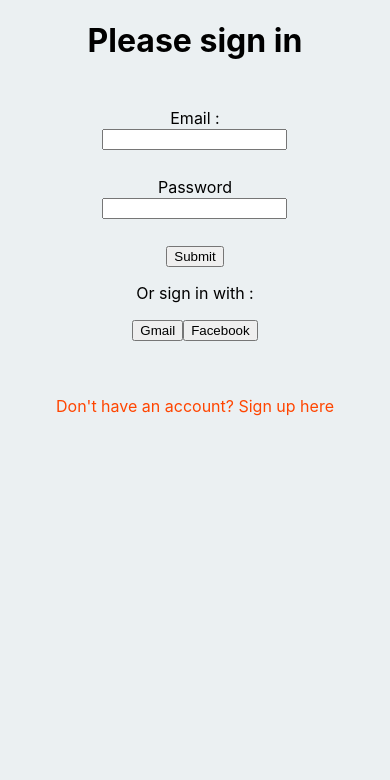
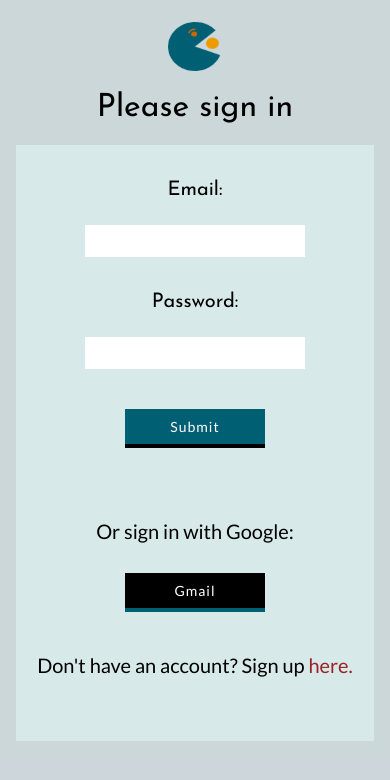
Before and after one commit to nizoom/foodnearme, a Next.js app: page /signin in a window 390 px wide. Shown: the top 780 px of the page. Built offline with nearby package versions, Linux system fonts and the light colour scheme; no server answers.

Commit message:
mobile layout for signin page

```diff
--- a/pages/landingpage.css
+++ b/pages/landingpage.css
@@ -148,7 +148,7 @@
 
     .donutdish-wrapper{
         margin-top: 70px;
-        margin-right: -60px;
+        margin-right: -90px;
         transform: rotate(20deg);
     }
     .welcome-msg{
@@ -198,7 +198,7 @@
     }
     .donutdish-wrapper{
         margin-top: 50px;
-        margin-right: -70px;
+
     }
 
     .login-out-btn-wrapper{
--- a/pages/signin.css
+++ b/pages/signin.css
@@ -1,5 +1,23 @@
+@import url('https://fonts.googleapis.com/css2?family=Josefin+Sans:wght@100;300;400&family=Lato:wght@100;300;400&display=swap');
+
+.logo-wrapper-login{
+    width: 100%;
+    padding: 22px;
+    display: flex;
+    justify-content: center;
+}
+.logo-login{
+   transform: rotate(-3deg);
+    width: 54px;
+    height: 48px;
+}
+
 .signin-page-wrapper{
     text-align: center;
+    background-color:rgb(32, 73, 85, .15);
+    margin: 0;
+    height: 100vh;
+    width: 100%;
 }
 
 
@@ -8,17 +26,89 @@
     flex-direction: column;
     justify-content: center;
     align-items: center;
+    background-color: #D8E9EA;
+    width: 92%;
+    margin: auto;
+
+
+
+}
+.instructional-header{
+    font-family: 'Josefin Sans', sans-serif;
+    font-weight: 400;
+    margin-top: 0;
+}
+
+.group{
+  margin: 10px;
+  display: flex;
+  flex-direction: column;
+}
+
+.label{
+    font-family: 'Josefin Sans', sans-serif;
+    font-size: 20px;
+    margin: 25px 0 25px 0;
 
 }
 
-.group{
-    margin: 10%;
+.signin-inputs{
+    height: 32px;
+    width: 220px;
+    border: none;
 }
 
 form{
-    margin-bottom: 10%;
+
+}
+.signin-submit{
+    background-color: #005F73;
+    color: white;
+    font-family: 'Lato', sans-serif;
+    width: 140px;
+    height: 35px;
+    margin: 30px;
+    font-size: 14px;
+    font-weight: 400;
+    letter-spacing: 1px;
+    border: none;
+    box-shadow: 0px 4px 0px black;
 }
 
-a{
-    color: orangered;
+.instructional-p{
+    font-family: 'Lato', sans-serif;
+    font-size: 20px;
+    margin: 45px 0 0 0;
+
+
 }
+
+.gmail-section{
+
+}
+
+.gmail-btn{
+    border: none;
+    background-color: black;
+    color: white;
+    font-family: 'Lato', sans-serif;
+    width: 140px;
+    height: 35px;
+    margin-top: 30px;
+    margin-bottom: 45px;
+    font-size: 14px;
+    font-weight: 400;
+    letter-spacing: 1px;
+    box-shadow: 0px 4px 0px #005F73;
+}
+.create-account-p{
+    margin:0;
+   font-family: 'Lato', sans-serif;
+   font-size: 20px;
+   padding-bottom: 20%;
+}
+
+.create-account-p span {
+    color: #9B2226;
+
+}
--- a/pages/signin.js
+++ b/pages/signin.js
@@ -3,6 +3,8 @@
 import Link from "next/link"
 import { useRouter } from "next/router"
 import { signIn, validateForm, GoogleSignin, FacebookSignin } from "../firebase/firebaseauth";
+import Image from 'next/image'
+import logo from '../media/logo.png'
 
 function SignInScreen() {
 
@@ -60,32 +62,42 @@
     return (
       <div className="signin-page-wrapper">
 
-        <h1> Please sign in</h1>
+        <div className = 'logo-wrapper-login'>
+            <div className = 'logo-login'>
+              <Image src = {logo} layout = '' priority fixed = '1x'/>
+          </div>
+        </div>
+
+        <h1 className = 'instructional-header'> Please sign in</h1>
         <div className = "signin-wrapper">
           {showErrs.length > 0 ? <p> {showErrs} </p> : null}
           <form onSubmit = {handleSignin}>
             <div className="group">
-              <label htmlFor="email"> Email :</label>
-              <input type = "email" name="email" ref = {emailRef}/>
+              <label htmlFor="email" className='label'> Email:</label>
+              <input type = "email" name="email" ref = {emailRef} className = 'signin-inputs'/>
             </div>
 
             <div className="group">
-              <label htmlFor="password"> Password </label>
-              <input type="password" name="password" ref={pwRef}/>
+              <label htmlFor="password" className = 'label'> Password: </label>
+              <input type="password" name="password" ref={pwRef} className = 'signin-inputs'/>
             </div>
-            <button type = "submit"> Submit </button>
+            <button type = "submit" className = 'signin-submit'> Submit </button>
             <div>
-              <p> Or sign in with : </p>
-              <button onClick = {() => handleFirebaseLogin(event, "Gmail")}> Gmail </button>
-              <button onClick= {() => handleFirebaseLogin(event, "Facebook")}> Facebook </button>
+              <p className = 'instructional-p'> Or sign in with Google: </p>
+              <button className = 'gmail-btn'onClick = {() => handleFirebaseLogin(event, "Gmail")}> Gmail </button>
             </div>
           </form>
           <div>
+          <div className = 'gmail-section'>
+            <p className = 'create-account-p'> Don't have an account? Sign up
             <Link href="/signup">
               <a>
-                <p> Don't have an account? Sign up here </p>
+            <span> here.</span>
               </a>
             </Link>
+            </p>
+          </div>
+
           </div>
         </div>
       </div>
@@ -93,3 +105,5 @@
   }
 
   export default SignInScreen;
+
+  //               <button onClick= {() => handleFirebaseLogin(event, "Facebook")}> Facebook </button>
```
Also changed, not shown: pages/index.js (line endings or trailing spaces).
